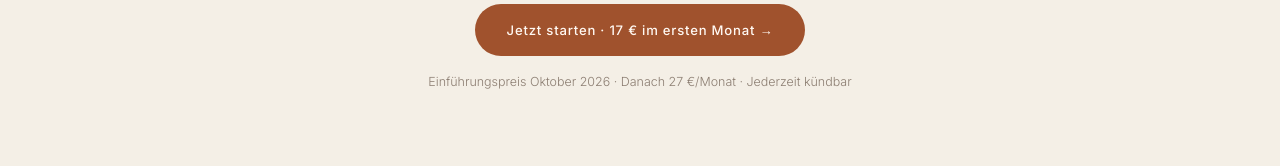
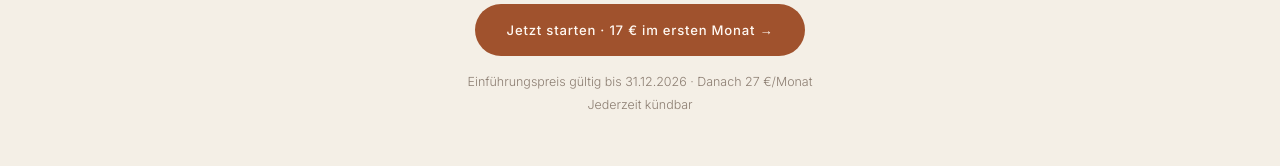
Before and after one commit to hermannbettge/bolmentor, a React (Vite) app: page / in a window 1280 px wide. Shown: the part 781-947 px from the top of the page. Built offline with nearby package versions, Linux system fonts and the light colour scheme; no server answers; a web font is replaced by a local one.

Commit message:
Update intro price text: valid until 31.12.2026, kündbar on new line
Co-Authored-By: Claude Sonnet 4.6 <noreply@anthropic.com>
Claude-Session: https://claude.ai/code/session_0119u1vDGzJ9GxspQFKfxBwj

```diff
--- a/src/pages/Salespage.jsx
+++ b/src/pages/Salespage.jsx
@@ -280,7 +280,7 @@ export default function Salespage() {
 
           <PillButton to="/registrieren" variant="copper">Jetzt starten · 17 € im ersten Monat →</PillButton>
           <p style={{ color: TEXT_LIGHT, fontSize: '0.78rem', marginTop: '14px' }}>
-            Einführungspreis Oktober 2026 · Danach 27 €/Monat · Jederzeit kündbar
+            Einführungspreis gültig bis 31.12.2026 · Danach 27 €/Monat<br />Jederzeit kündbar
           </p>
         </div>
       </section>
@@ -479,7 +479,7 @@ export default function Salespage() {
           {/* Intro-Preis Banner */}
           <div style={{ backgroundColor: COPPER, borderRadius: '2px', padding: '14px 24px', marginBottom: '24px', display: 'flex', alignItems: 'center', gap: '16px', flexWrap: 'wrap' }}>
             <div style={{ fontSize: '0.72rem', fontWeight: 700, textTransform: 'uppercase', letterSpacing: '0.2em', color: '#FFF8F2' }}>Einführungspreis</div>
-            <div style={{ color: '#FFF8F2', fontSize: '0.88rem', fontWeight: 300 }}>Im Oktober 2026 startest du für <strong>17 €</strong> statt 27 €. Ab dem 1. November 2026 gilt der reguläre Preis von 27 €/Monat.</div>
+            <div style={{ color: '#FFF8F2', fontSize: '0.88rem', fontWeight: 300 }}>Starte für <strong>17 €</strong> statt 27 €. Der Einführungspreis gilt bis einschließlich 31. Dezember 2026. Ab dem 1. Januar 2027 gilt der reguläre Preis von 27 €/Monat.</div>
           </div>
 
           <div style={{ ...grid3, marginTop: '8px' }}>
@@ -582,7 +582,7 @@ export default function Salespage() {
           <div style={{ marginTop: '40px', display: 'flex', gap: '16px', justifyContent: 'center', flexWrap: 'wrap' }}>
             <PillButton to="/registrieren" variant="copper">Jetzt starten · 17 € im ersten Monat →</PillButton>
           </div>
-          <p style={{ color: TEXT_LIGHT, fontSize: '0.78rem', marginTop: '14px' }}>Einführungspreis Oktober 2026 · Danach 27 €/Monat · Jederzeit kündbar</p>
+          <p style={{ color: TEXT_LIGHT, fontSize: '0.78rem', marginTop: '14px' }}>Einführungspreis gültig bis 31.12.2026 · Danach 27 €/Monat<br />Jederzeit kündbar</p>
         </div>
       </section>
 
```
